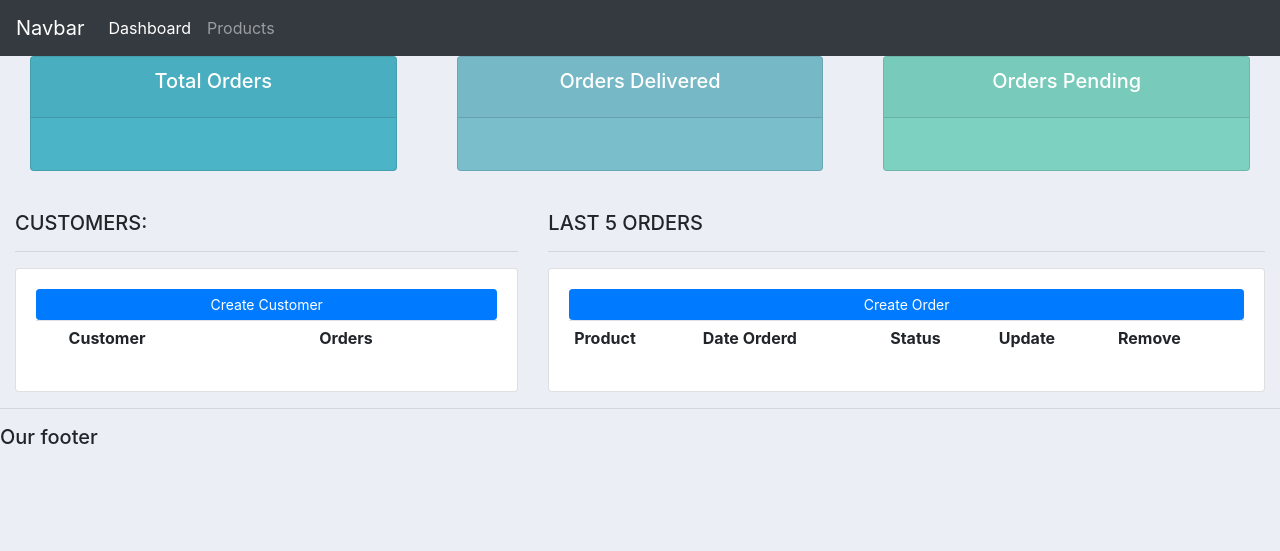
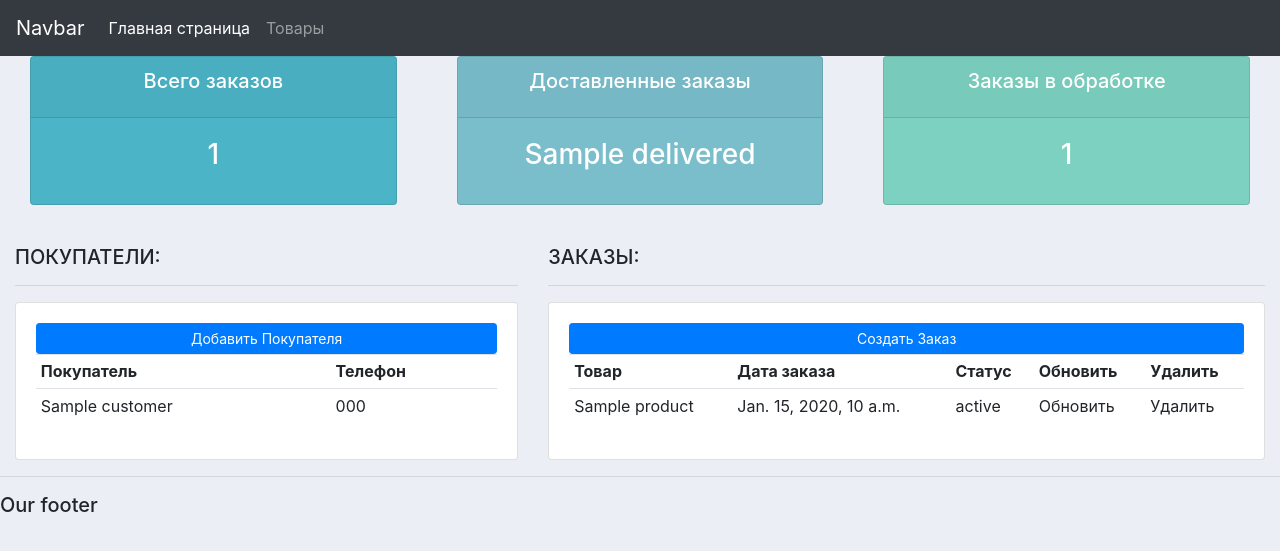
Before and after one commit to NoNamePoint/PlatformDjango, a Django app: template crm1/accounts/templates/accounts/dashboard.html in a window 1280 px wide. Shown: the top 551 px of the page. Run offline with Django 3.2, Linux system fonts and the light colour scheme; the template is opened without the code that fills it: most values are stand-ins (such as "Sample title", 1, 10 or a date in 2020); lists and menus that the app fills with data are empty; some libraries are stand-ins or nearby versions.

Commit message:
add models data into tmplts

```diff
--- a/crm1/accounts/templates/accounts/dashboard.html
+++ b/crm1/accounts/templates/accounts/dashboard.html
@@ -8,34 +8,61 @@
 
 <div class="row">
     <div class="col-md-5">
-        <h5>CUSTOMERS:</h5>
+        <h5>ПОКУПАТЕЛИ:</h5>
         <hr>
         <div class="card card-body">
-            <a class="btn btn-primary  btn-sm btn-block" href="">Create Customer</a>
+            <a class="btn btn-primary  btn-sm btn-block" href="">Добавить Покупателя</a>
             <table class="table table-sm">
                 <tr>
-                    <th></th>
-                    <th>Customer</th>
-                    <th>Orders</th>
+                    <th>Покупатель</th>
+                    <th>Телефон</th>
                 </tr>
+                {% for customer in customers %}
+                <tr>
+                    <td>
+                        {{customer.name}}
+
+                    </td>
+                    <td>
+                        {{customer.phone}}
+                    </td>
+                </tr>
+                {% endfor %}
 
             </table>
         </div>
     </div>
 
     <div class="col-md-7">
-        <h5>LAST 5 ORDERS</h5>
+        <h5>ЗАКАЗЫ:</h5>
         <hr>
         <div class="card card-body">
-            <a class="btn btn-primary  btn-sm btn-block" href="">Create Order</a>
+            <a class="btn btn-primary  btn-sm btn-block" href="">Создать Заказ</a>
             <table class="table table-sm">
                 <tr>
-                    <th>Product</th>
-                    <th>Date Orderd</th>
-                    <th>Status</th>
-                    <th>Update</th>
-                    <th>Remove</th>
+                    <th>Товар</th>
+                    <th>Дата заказа</th>
+                    <th>Статус</th>
+                    <th>Обновить</th>
+                    <th>Удалить</th>
                 </tr>
+                {% for order in orders %}
+                <tr>
+                    <td>
+                        {{order.product.name}}
+
+                    </td>
+                    <td>
+                        {{order.date_created}}
+                    </td>
+                    <td>
+                        {{order.status}}
+                    </td>
+                    <td><a href=""></a>Обновить</td>
+                    <td><a href=""></a>Удалить</td>
+
+                </tr>
+                {% endfor %}
 
             </table>
         </div>
--- a/crm1/accounts/templates/accounts/navbar.html
+++ b/crm1/accounts/templates/accounts/navbar.html
@@ -9,10 +9,10 @@
     <div class="collapse navbar-collapse" id="navbarNav">
         <ul class="navbar-nav">
             <li class="nav-item active">
-                <a class="nav-link" href="#">Dashboard</a>
+                <a class="nav-link" href="#">Главная страница</a>
             </li>
             <li class="nav-item">
-                <a class="nav-link" href="#">Products</a>
+                <a class="nav-link" href="#">Товары</a>
             </li>
         </ul>
     </div>
--- a/crm1/accounts/templates/accounts/status.html
+++ b/crm1/accounts/templates/accounts/status.html
@@ -3,10 +3,10 @@
         <div class="col-md">
             <div class="card text-center text-white  mb-3" id="total-orders">
                 <div class="card-header">
-                    <h5 class="card-title">Total Orders</h5>
+                    <h5 class="card-title">Всего заказов</h5>
                 </div>
                 <div class="card-body">
-                    <h3 class="card-title"></h3>
+                    <h3 class="card-title">{{total_orders}}</h3>
                 </div>
             </div>
         </div>
@@ -16,10 +16,10 @@
         <div class="col-md">
             <div class="card text-center text-white  mb-3" id="orders-delivered">
                 <div class="card-header">
-                    <h5 class="card-title">Orders Delivered</h5>
+                    <h5 class="card-title">Доставленные заказы</h5>
                 </div>
                 <div class="card-body">
-                    <h3 class="card-title"></h3>
+                    <h3 class="card-title">{{delivered}}</h3>
                 </div>
             </div>
         </div>
@@ -29,10 +29,10 @@
         <div class="col-md">
             <div class="card text-center text-white  mb-3" id="orders-pending">
                 <div class="card-header">
-                    <h5 class="card-title">Orders Pending</h5>
+                    <h5 class="card-title">Заказы в обработке</h5>
                 </div>
                 <div class="card-body">
-                    <h3 class="card-title"></h3>
+                    <h3 class="card-title">{{total_pendings}}</h3>
                 </div>
             </div>
         </div>
--- a/crm1/accounts/urls.py
+++ b/crm1/accounts/urls.py
@@ -5,5 +5,5 @@ from . import views
 urlpatterns = [
     path('', views.home),
     path('products/', views.products),
-    path('customer/', views.customer),
+    path('customer/<str:primary_key>/', views.customer),
 ]
```
Also changed, not shown: crm1/accounts/templates/accounts/customer.html (+14 -14 lines), crm1/accounts/templates/accounts/products.html (+11 -4 lines), crm1/accounts/views.py (+20 -5 lines), crm1/db.sqlite3.
